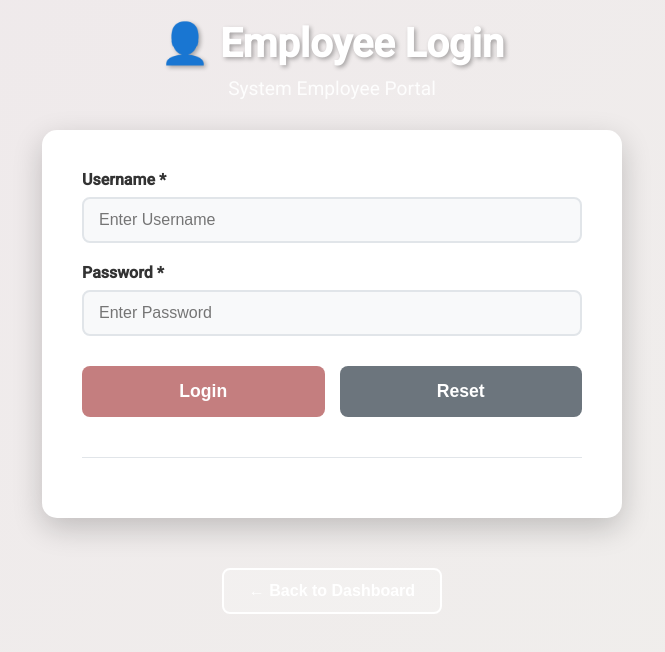
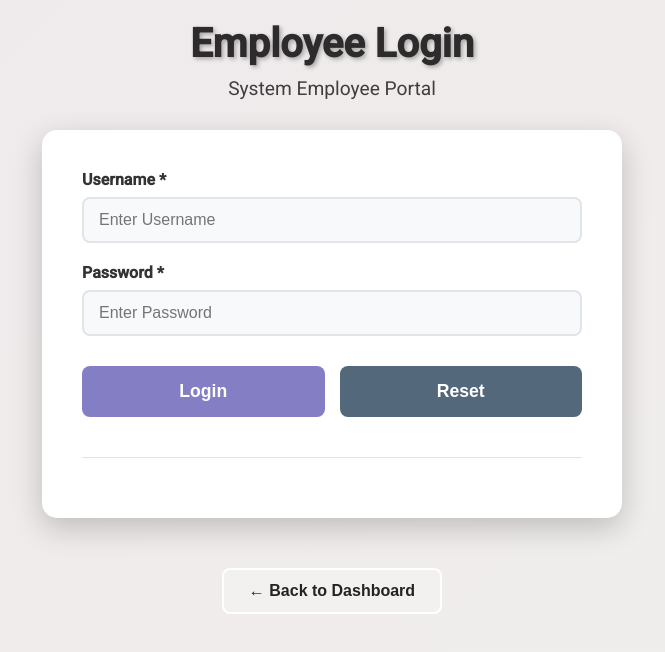
Before and after one commit to Varun-kumar01/PMEGP_project, an Angular app in the folder pmegp-portal/: page /employee-login in a window 1280 px wide. Shown: the top 652 px of the page, without its empty margins (308-973 px from the left). Built offline with nearby package versions, Linux system fonts and the light colour scheme.

Commit message:
css update

```diff
--- a/pmegp-portal/src/app/district-login/district-login.component.css
+++ b/pmegp-portal/src/app/district-login/district-login.component.css
@@ -150,7 +150,7 @@
 }
 
 .login-btn:disabled {
-  background-color: #b0d8ff;
+  background-color: #4b98e5;
   color: #f0f8ff;
   cursor: not-allowed;
   box-shadow: none;
@@ -201,11 +201,11 @@
 
 .back-btn {
   background-color: transparent;
-  color: #6c757d;
+  color: #252628;
   font-weight: 500;
 }
 
 .back-btn:hover {
   background-color: #f8f9fa;
-  color: #333;
+  color: #56593c;
 }
--- a/pmegp-portal/src/app/employee-login/employee-login.component.css
+++ b/pmegp-portal/src/app/employee-login/employee-login.component.css
@@ -10,7 +10,7 @@
 
 .login-header {
   text-align: center;
-  color: white;
+  color: rgb(45, 43, 43);
   margin-bottom: 30px;
 }
 
@@ -120,7 +120,7 @@
 
 .login-btn {
   flex: 1;
-  background: #9e2a2b;
+  background: #342a9e;
   color: white;
   border: none;
   padding: 15px;
@@ -143,7 +143,7 @@
 
 .reset-btn {
   flex: 1;
-  background: #6c757d;
+  background: #53687b;
   color: white;
   border: none;
   padding: 15px;
@@ -239,7 +239,7 @@
 
 .back-btn {
   background: rgba(255, 255, 255, 0.2);
-  color: white;
+  color: rgb(36, 34, 34);
   border: 2px solid white;
   padding: 12px 25px;
   border-radius: 8px;
@@ -252,8 +252,8 @@
 }
 
 .back-btn:hover {
-  background: white;
-  color: #fa709a;
+  background: rgb(211, 209, 209);
+  color: #4c4ee6;
   transform: translateY(-2px);
 }
 
--- a/pmegp-portal/src/app/employee-login/employee-login.component.html
+++ b/pmegp-portal/src/app/employee-login/employee-login.component.html
@@ -1,6 +1,6 @@
 <div class="login-container">
   <div class="login-header">
-    <h1>👤 Employee Login</h1>
+    <h1>Employee Login</h1>
     <p>System Employee Portal</p>
   </div>
 
--- a/pmegp-portal/src/app/state-login/state-login.component.css
+++ b/pmegp-portal/src/app/state-login/state-login.component.css
@@ -124,7 +124,7 @@
 
 .login-btn {
   flex: 1;
-  background: #b04e21;
+  background: #4e30b9;
   color: white;
   border: none;
   padding: 12px;
```
